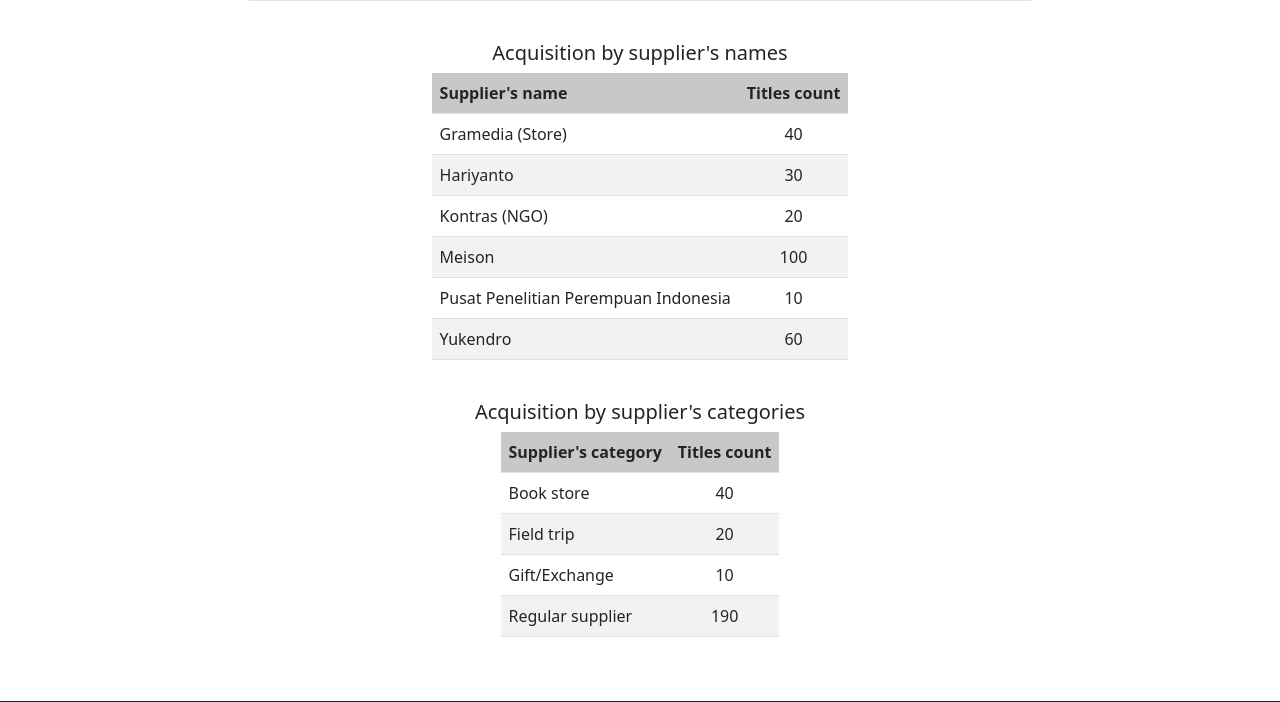
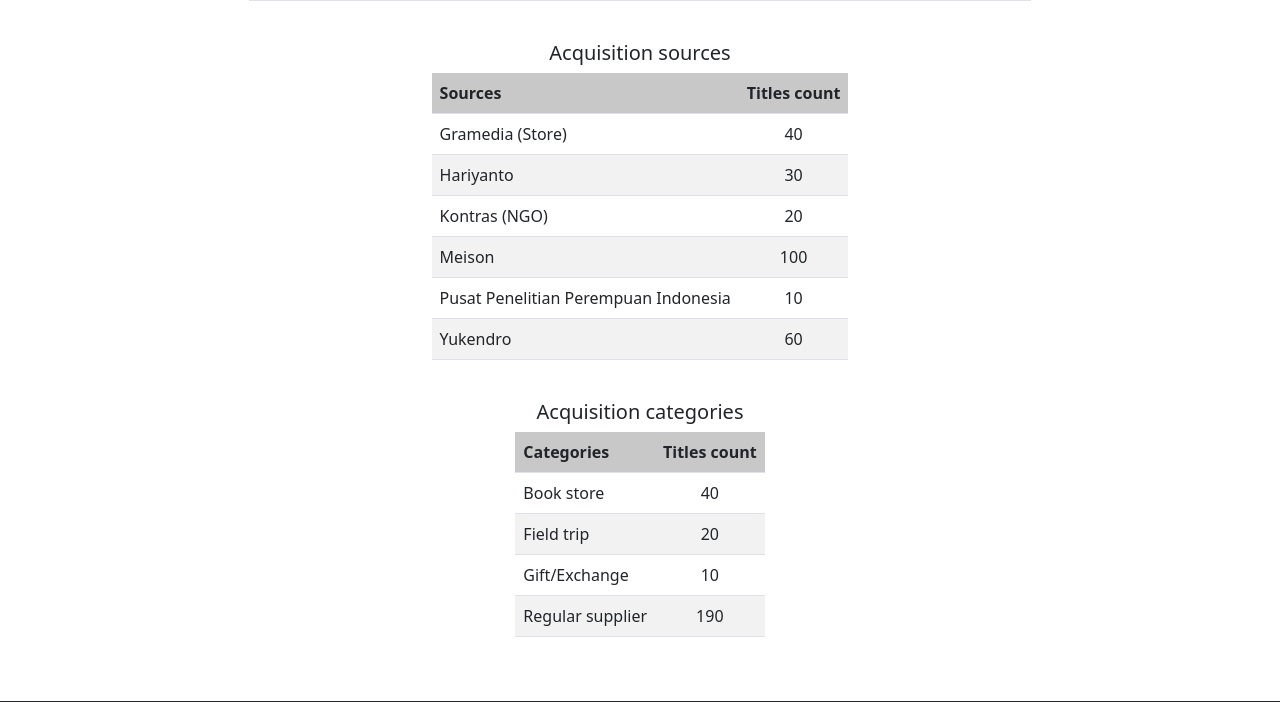
Before and after one commit to rudysant/jakartaoffice2, a Django app: page /acq_stat/ in a window 1280 px wide. Shown: the part 555-1257 px from the top of the page. Run offline with Django 4.2, Linux system fonts and the light colour scheme; data comes from the database, SQL or seed files in the repository; both versions use the stored data as it was after the commit; parts of the project's set-up code (start-up, migrations or seed data) failed here and were passed over.

Commit message:
Mod models

```diff
--- a/nlajkt_cat_stat/models.py
+++ b/nlajkt_cat_stat/models.py
@@ -160,7 +160,8 @@ class Book_source(models.Model):
     category = models.CharField(max_length=100, choices=[
         ('Regular supplier','Regular supplier'),
         ('Book store','Book store'),
-        ('Field trip','Field trip')
+        ('Field trip','Field trip'),
+        ('Gift/Exchange','Gift/Exchange')
     ],)
 
     def __str__(self):
--- a/nlajkt_cat_stat/templates/acq_stat.html
+++ b/nlajkt_cat_stat/templates/acq_stat.html
@@ -43,10 +43,10 @@
 </table>
 <br>
 
-<h5>Acquisition by supplier's names</h5>
+<h5>Acquisition sources</h5>
 <table style="width: auto;" class="table table-striped">
     <tr bgcolor='lightgrey'>
-        <td><b>Supplier's name</b></td>
+        <td><b>Sources</b></td>
         <td align="center"><b>Titles count</b></td>
     </tr>
     {% for x in vendor_count %}
@@ -58,10 +58,10 @@
     </table>
 
 <br>
-<h5>Acquisition by supplier's categories</h5>
+<h5>Acquisition categories</h5>
 <table style="width: auto;" class="table table-striped">
     <tr bgcolor='lightgrey'>
-        <td><b>Supplier's category</b></td>
+        <td><b>Categories</b></td>
         <td align="center"><b>Titles count</b></td>
     </tr>
     {% for x in vendor_cat %}
```
Also changed, not shown: db.sqlite3, nlajkt_cat_stat/migrations/0002_acquisition_alter_catalogues_genre_and_more.py (deleted), nlajkt_cat_stat/migrations/0002_acquisition_book_source_consignment_and_more.py (added), nlajkt_cat_stat/migrations/0003_alter_catalogues_subject.py (deleted).
